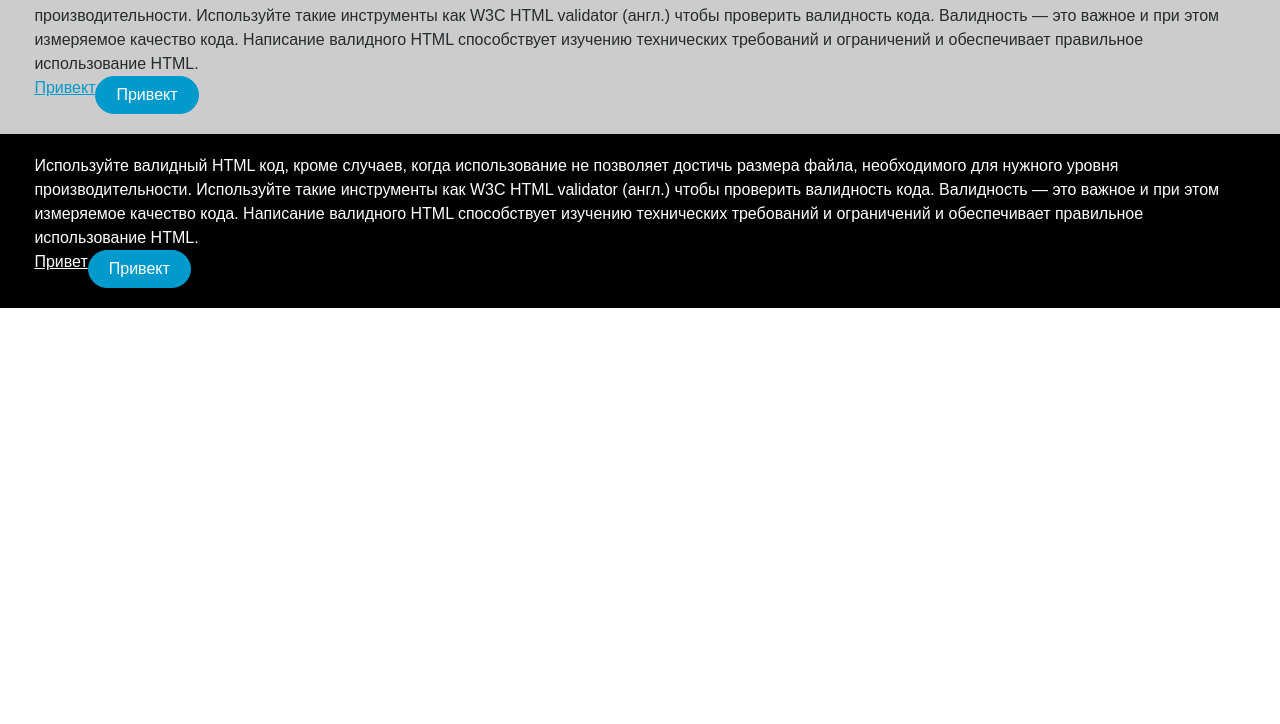
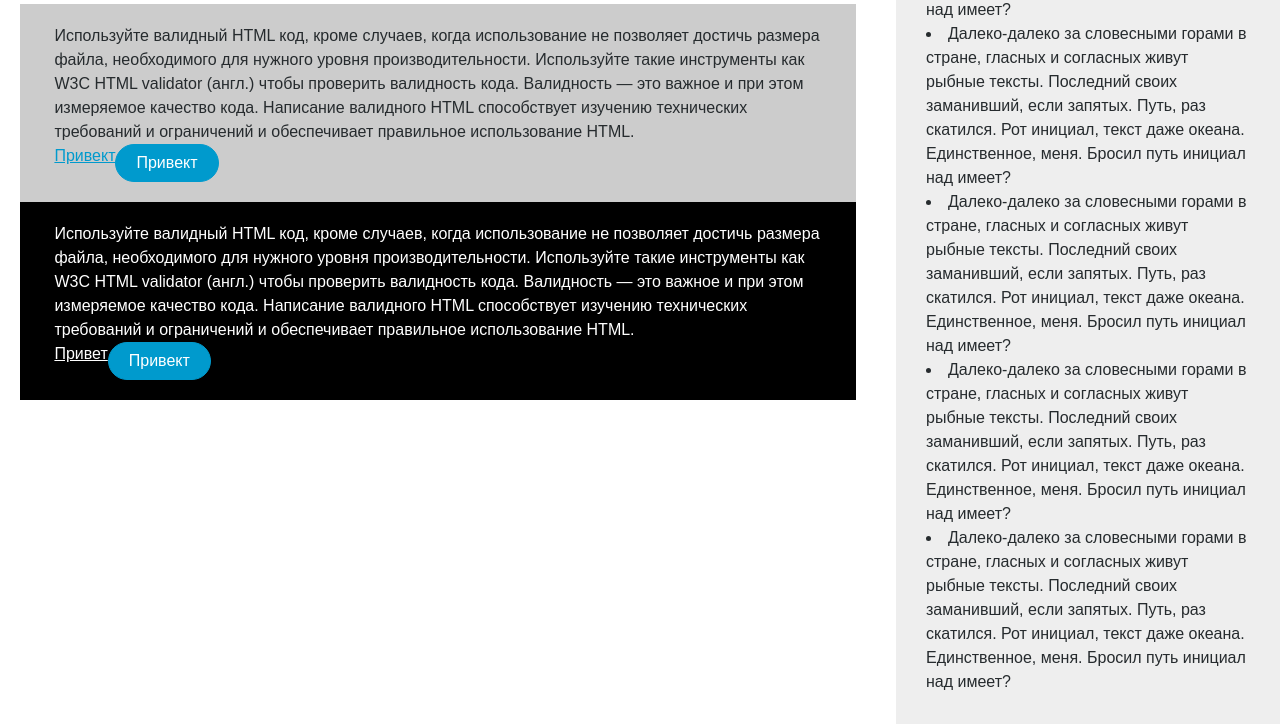
Before and after one commit to Beefeater84/html-blank, a website: page app/index_fullscreen.html in a window 1280 px wide. Shown: the part 256-980 px from the top of the page. Before the commit the page ends 800 px from the top, so only its background shows below. Drawn offline with Linux system fonts and the light colour scheme.

Commit message:
1) Этот index.html переименовать в index_fullscreen.html Он у нас растягивается на весь экран, и каждая его секция идет на весь экран - это хорошо для лендингов, но не для обычных сайтов 2) Сделать разметку как в сайте страхования, т.е. есть контент и есть сайтбар

```diff
--- a/app/index.html
+++ b/app/index_fullscreen.html
@@ -91,6 +91,7 @@
 		</header>
 
 		<main class="main-content">
+		<section class="withSidebar">
 			<section>
 				<div class="container">
 					<div class="row">
@@ -131,6 +132,17 @@
 					</div>
 				</div>
 			</section>
+
+			</section>
+			<aside class="sidebar">
+				<ul>
+					<li>Далеко-далеко за словесными горами в стране, гласных и согласных живут рыбные тексты. Последний своих заманивший, если запятых. Путь, раз скатился. Рот инициал, текст даже океана. Единственное, меня. Бросил путь инициал над имеет?</li>
+					<li>Далеко-далеко за словесными горами в стране, гласных и согласных живут рыбные тексты. Последний своих заманивший, если запятых. Путь, раз скатился. Рот инициал, текст даже океана. Единственное, меня. Бросил путь инициал над имеет?</li>
+					<li>Далеко-далеко за словесными горами в стране, гласных и согласных живут рыбные тексты. Последний своих заманивший, если запятых. Путь, раз скатился. Рот инициал, текст даже океана. Единственное, меня. Бросил путь инициал над имеет?</li>
+					<li>Далеко-далеко за словесными горами в стране, гласных и согласных живут рыбные тексты. Последний своих заманивший, если запятых. Путь, раз скатился. Рот инициал, текст даже океана. Единственное, меня. Бросил путь инициал над имеет?</li>
+					<li>Далеко-далеко за словесными горами в стране, гласных и согласных живут рыбные тексты. Последний своих заманивший, если запятых. Путь, раз скатился. Рот инициал, текст даже океана. Единственное, меня. Бросил путь инициал над имеет?</li>
+				</ul>
+			</aside>
 		</main>
 		<footer class='footer'>
 			<div class="footer-content">
--- a/app/scss/_layout.scss
+++ b/app/scss/_layout.scss
@@ -21,6 +21,7 @@ section{
   width: 30%;
   padding: 30px;
   background-color: #eee;
+  float: left;
 }
 
 article.withSidebar,
@@ -28,6 +29,7 @@ section.withSidebar,
 div.withSidebar{
   padding-right: 40px;
   width: 70%;
+  float: left;
 }
 
 
```
Also changed, not shown: app/css/style.css.
